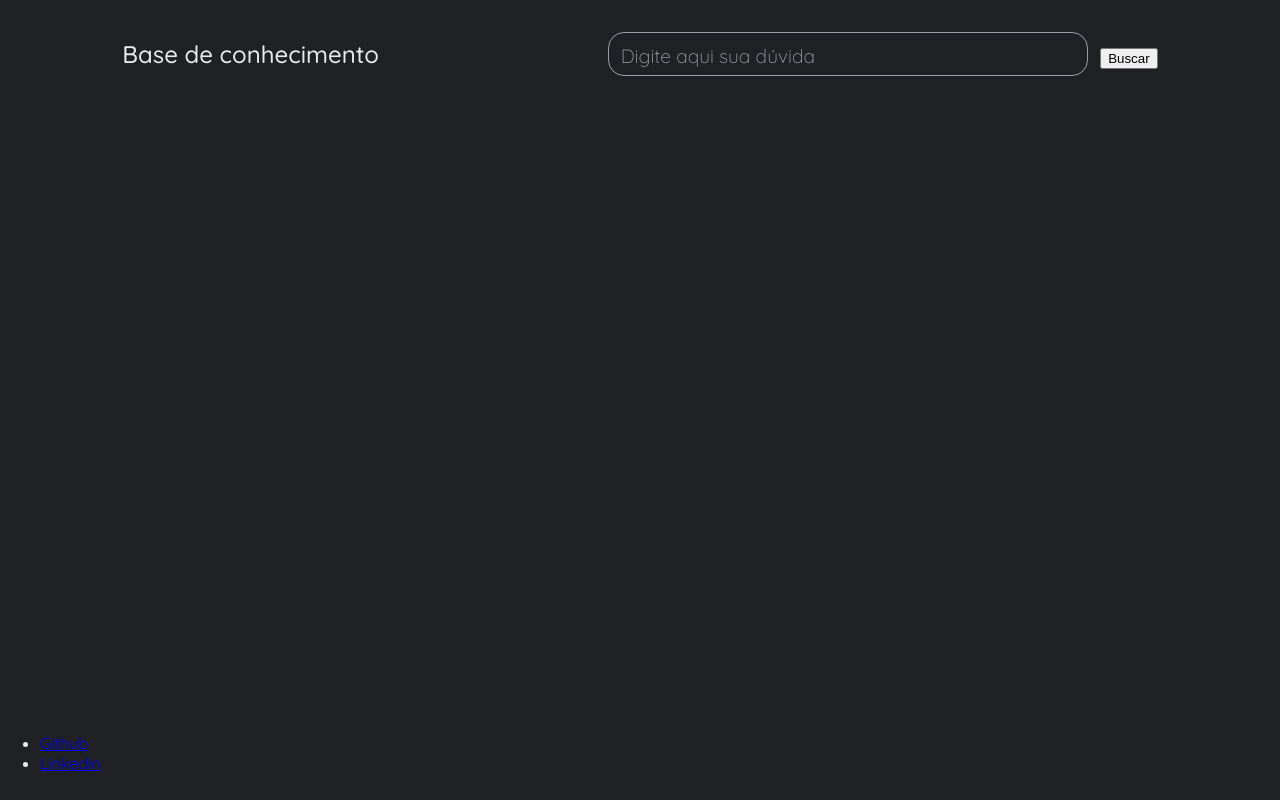
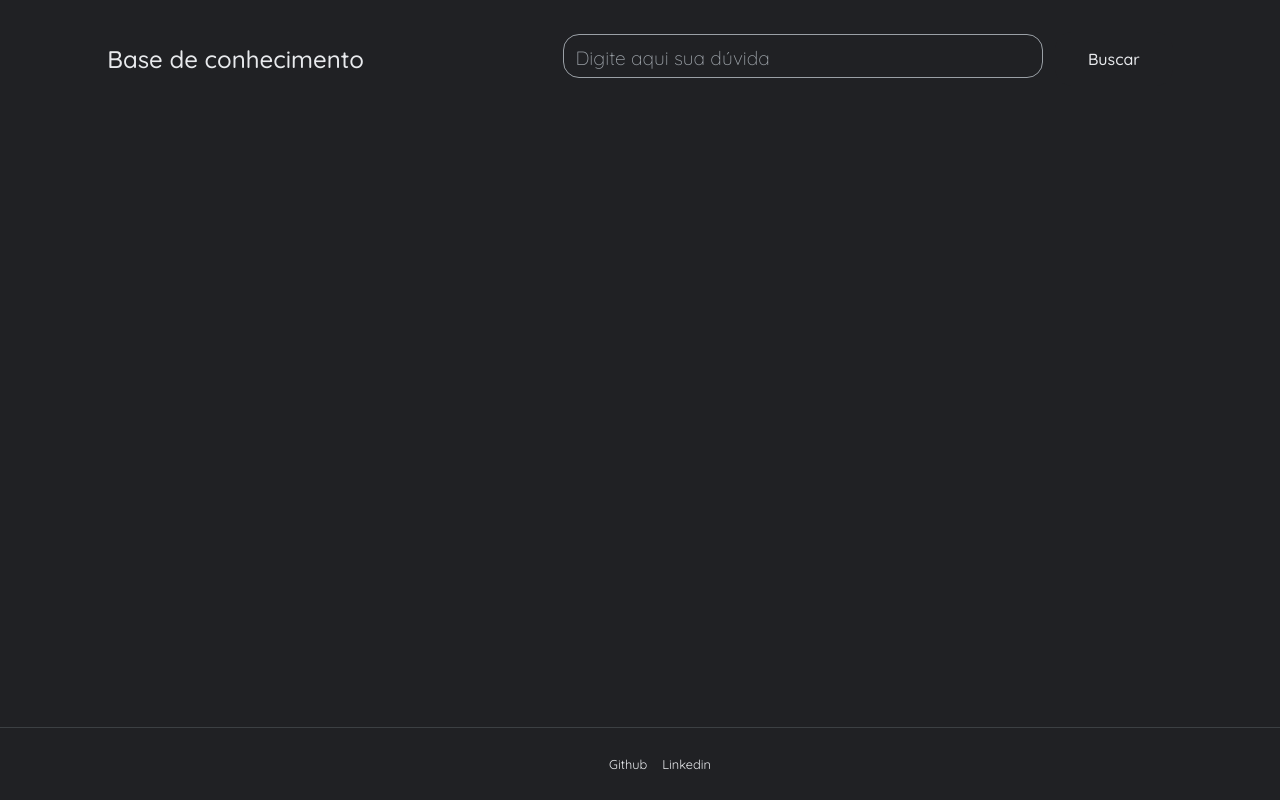
Before and after one commit to LucasSLucio/imersao-dev-alura, a plain HTML site: page index.html in a window 1280 px wide. Drawn offline with Linux system fonts and the light colour scheme.

Commit message:
término da primeira aula

```diff
--- a/index.html
+++ b/index.html
@@ -11,7 +11,7 @@
         <h1>Base de conhecimento</h1>
         <div>
             <input type="text" placeholder="Digite aqui sua dúvida">
-            <button onclick="iniciarBusca()">Buscar</button>
+            <button id="botao-busca" onclick="iniciarBusca()">Buscar</button>
 
         </div>
     </header>
@@ -21,8 +21,8 @@
         <section></section>
     </main>
 
-    <footer>
-        <ul>
+    <footer class="footer">
+        <ul class="footer-links">
             <li>
                 <a href="https://github.com/LucasSLucio" target="_blank">Github</a>
             </li>
--- a/style.css
+++ b/style.css
@@ -178,7 +178,7 @@ article a:hover {
 }
 
 .footer-links a:hover {
-    color: var(--accent-color); /* Muda a cor do link ao passar o mouse (variável não definida) */
+    color: var(--primary-color); /* Muda a cor do link ao passar o mouse */
 }
 
 @media (max-width: 768px) {
```
